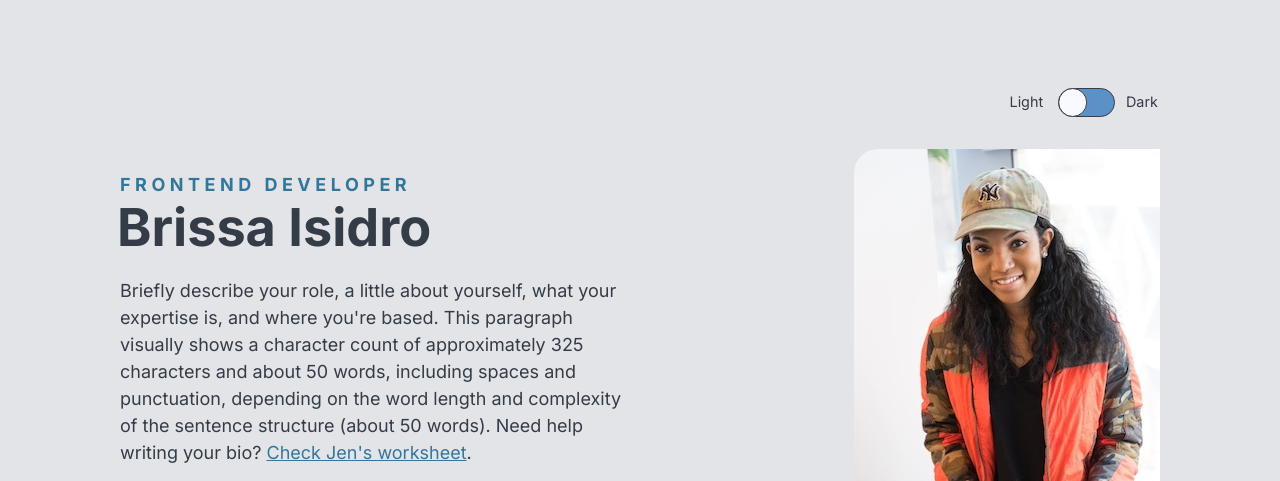
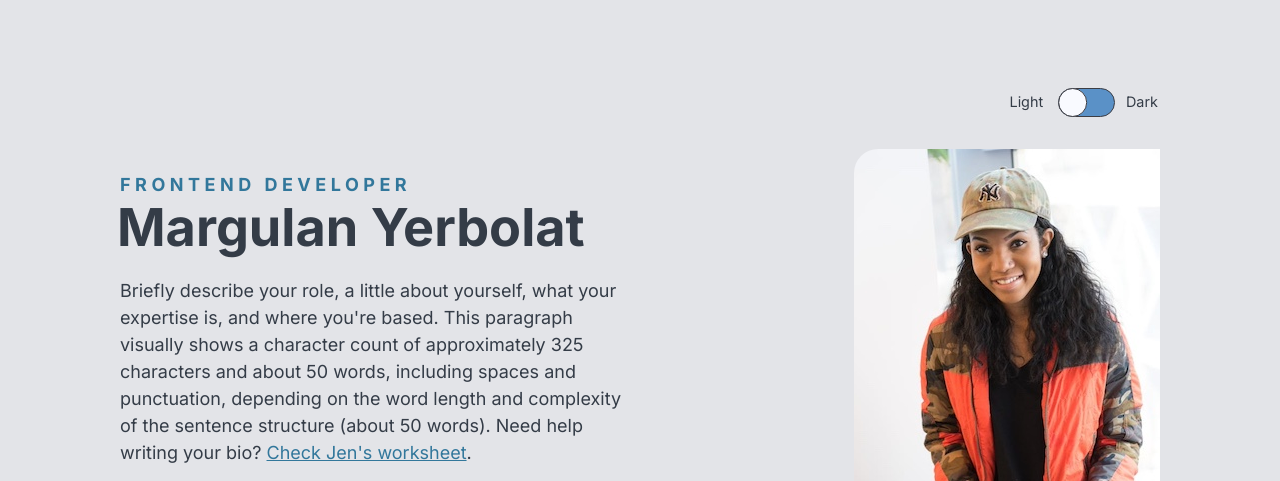
Before and after one commit to MikeTechnoB/MikeTechnoB.github.io, a plain HTML site: page index.html in a window 1280 px wide. Shown: the top 481 px of the page. Drawn offline with Linux system fonts and the light colour scheme.

Commit message:
Update index.html

```diff
--- a/index.html
+++ b/index.html
@@ -30,7 +30,7 @@
     <article class="main-article">
       <div class="text">
         <h2>Frontend Developer</h2>
-        <h1>Brissa Isidro</h1>
+        <h1>Margulan Yerbolat</h1>
         <p>Briefly describe your role, a little about yourself, what your expertise is, and where you're based. This
           paragraph visually shows a character count of approximately 325 characters and about 50 words, including
           spaces
```
